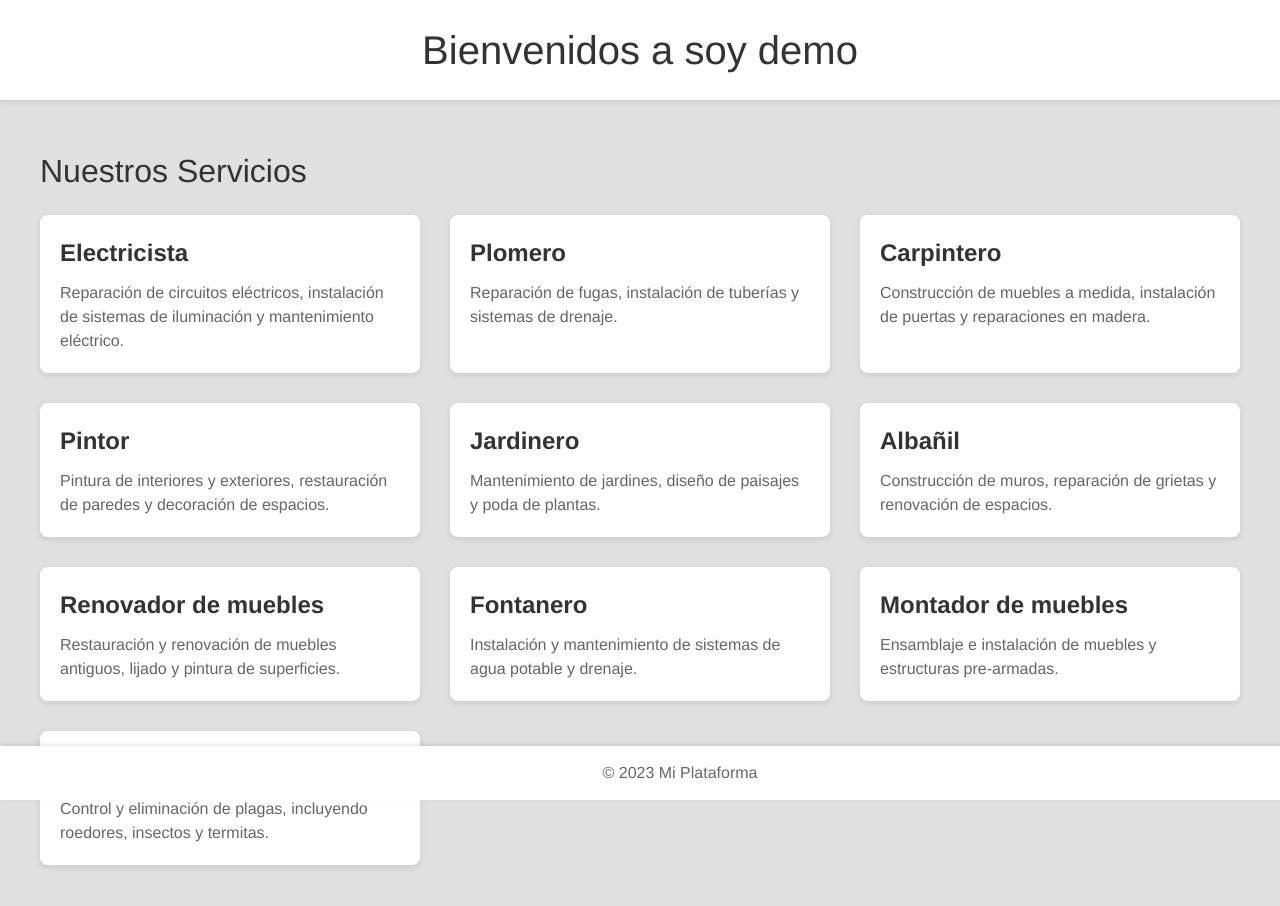
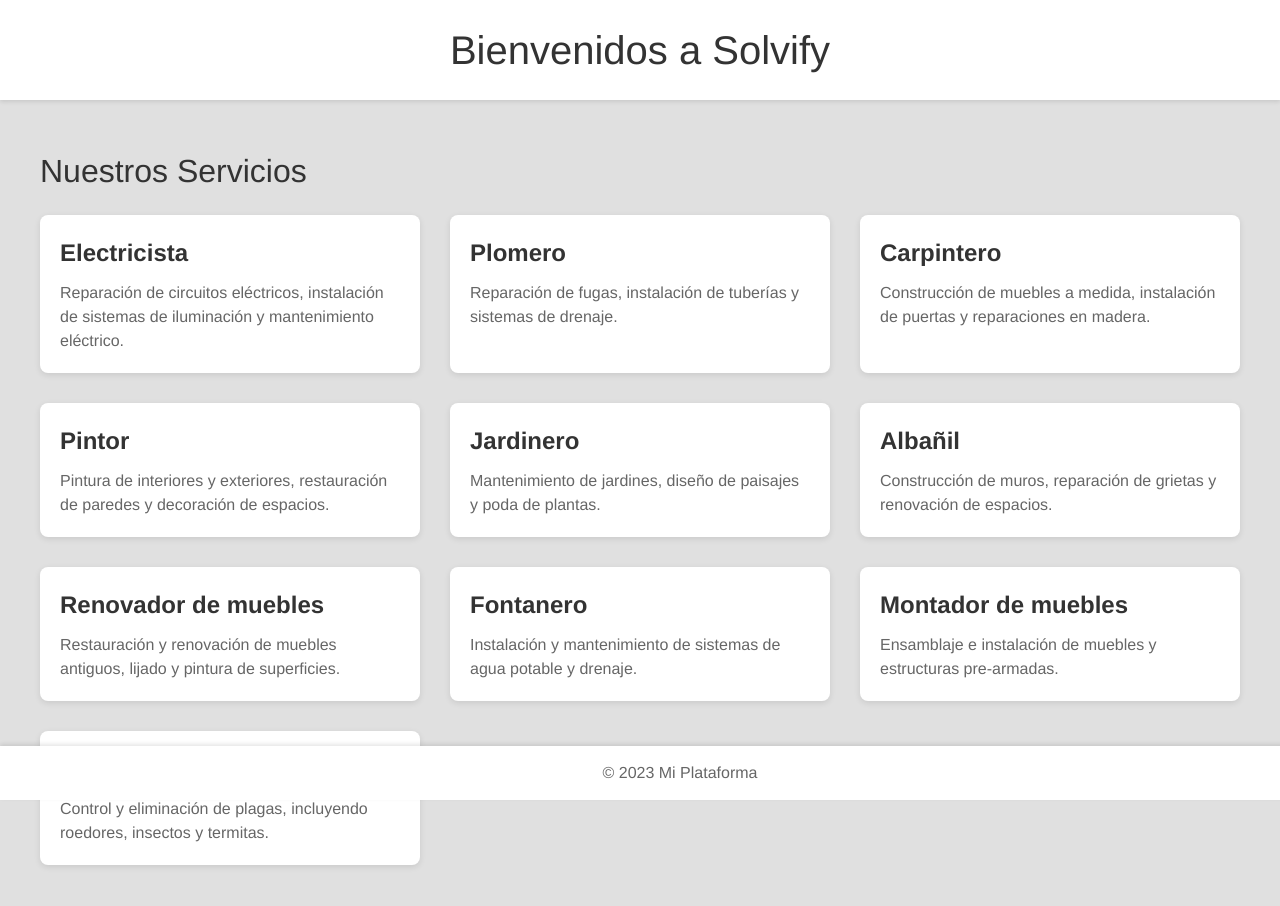
Before and after one commit to siapsa/solvifyco, a plain HTML site: page index.html in a window 1280 px wide. Drawn offline with Linux system fonts and the light colour scheme.

Commit message:
Update index.html

```diff
--- a/index.html
+++ b/index.html
@@ -8,7 +8,7 @@
 </head>
 <body>
     <header>
-        <h1>Bienvenidos a soy demo</h1>
+        <h1>Bienvenidos a Solvify</h1>
     </header>
     <main>
       <section id="servicios">
```
